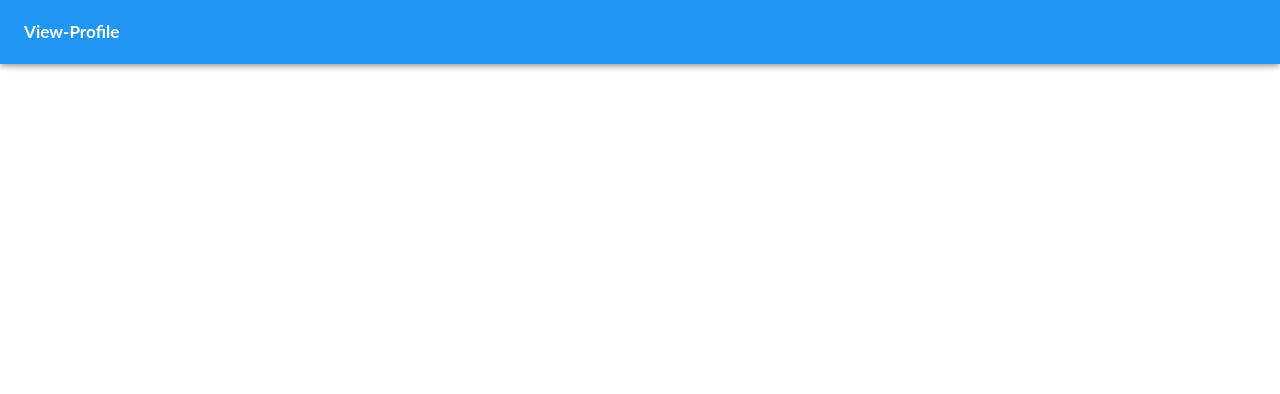
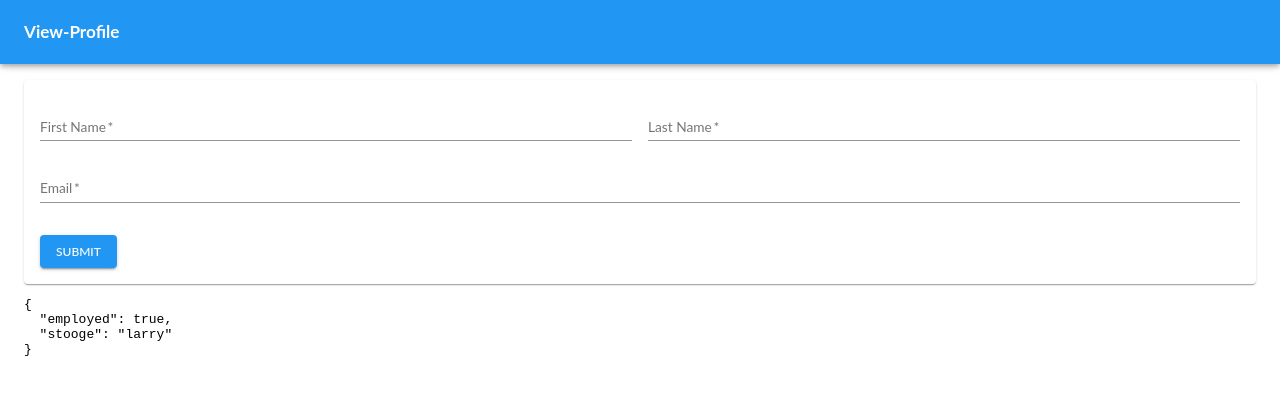
Before and after one commit to muskankhedia/View-Profile, a React (Create React App) app in the folder views/: page /#/createProfile in a window 1280 px wide. Shown: the top 394 px of the page. Built offline with nearby package versions, Linux system fonts and the light colour scheme.

Commit message:
added basic form

```diff
--- /dev/null
+++ b/package.json
@@ -0,0 +1,5 @@
+{
+  "dependencies": {
+    "react-final-form": "^6.4.0"
+  }
+}
--- a/views/src/Navigator.tsx
+++ b/views/src/Navigator.tsx
@@ -3,12 +3,14 @@ import { HashRouter as Router, Route, Switch } from 'react-router-dom';
 
 import Login from './components/login/Login';
 import Profiles from './components/profiles/Profiles';
+import CreateProfile from './components/createProfile/CreateProfile';
 
 const Navigator: FC<{}> = () => (
   <Router>
     <Switch>
       <Route exact={true} path="/" component={Login}  />
       <Route exact={true} path="/profiles" component={Profiles}  />
+      <Route exact={true} path="/createprofile" component={CreateProfile}  />
     </Switch>
   </Router>
 );
--- /dev/null
+++ b/views/src/components/createProfile/CreateProfile.tsx
@@ -0,0 +1,80 @@
+import React, { FC } from 'react';
+
+import { Card, CardContent, FormControl, InputLabel, Input, FormHelperText, Paper, Grid, FormControlLabel, Checkbox, FormLabel, RadioGroup, Radio, FormGroup, Select, MenuItem } from '@material-ui/core';
+import AppBar from '@material-ui/core/AppBar';
+import Typography from '@material-ui/core/Typography';
+import TextField from '@material-ui/core/TextField';
+import Button from '@material-ui/core/Button';
+import { Link } from "react-router-dom";
+import { Form, Field } from 'react-final-form';
+
+interface Values{
+    firstName: string;
+    lastName: string;
+    email: string;
+}
+
+const onSubmit = async (values: any) => {
+    const sleep = (ms: any) => new Promise(resolve => setTimeout(resolve, ms));
+    await sleep(300);
+    console.log("Form Data: ", values)
+  };
+
+const CreateProfile: FC<{Values}> = () => {
+  return (
+    <Form
+    onSubmit={onSubmit}
+    initialValues={{ employed: true, stooge: 'larry' }}
+    render={({ handleSubmit, values }) => (
+      <form onSubmit={handleSubmit}>
+        <Paper style={{ padding: 16 }}>
+          <Grid container alignItems="flex-start" spacing={2}>
+            <Grid item xs={6}>
+              <Field
+                fullWidth
+                required
+                name="firstName"
+                component={TextField}
+                type="text"
+                label="First Name"
+              />
+            </Grid>
+            <Grid item xs={6}>
+              <Field
+                fullWidth
+                required
+                name="lastName"
+                component={TextField}
+                type="text"
+                label="Last Name"
+              />
+            </Grid>
+            <Grid item xs={12}>
+              <Field
+                name="email"
+                fullWidth
+                required
+                component={TextField}
+                type="email"
+                label="Email"
+              />
+            </Grid>
+            <Grid item style={{ marginTop: 16 }}>
+              <Button
+                variant="contained"
+                color="primary"
+                type="submit"
+              >
+                Submit
+              </Button>
+            </Grid>
+          </Grid>
+        </Paper>
+        <pre>{JSON.stringify(values, 0, 2)}</pre>
+      </form>
+
+    )}
+    />
+  )};
+
+export default CreateProfile;
--- a/views/src/components/profiles/Profiles.tsx
+++ b/views/src/components/profiles/Profiles.tsx
@@ -8,6 +8,7 @@ import TableHead from '@material-ui/core/TableHead';
 import TableRow from '@material-ui/core/TableRow';
 import Button from '@material-ui/core/Button';
 import TextField from '@material-ui/core/TextField';
+import { HashRouter as Router, Link } from 'react-router-dom';
 
 
 interface Row {
@@ -98,7 +99,7 @@ const Profiles: FC<{}> = () => {
                 <TableCell style={{ minWidth: 170 }} align="center">
                   <Button variant="contained" color="primary">View</Button>
                   <Pad />
-                  <Button variant="contained" color="secondary">Edit</Button>
+                  <Button variant="contained" color="secondary" component={Link} to="/createprofile" >Edit</Button>
                 </TableCell>
               </TableRow>
               ))}
```
Also changed, not shown: 1 other file (tests, documents, lock files or other folders).
